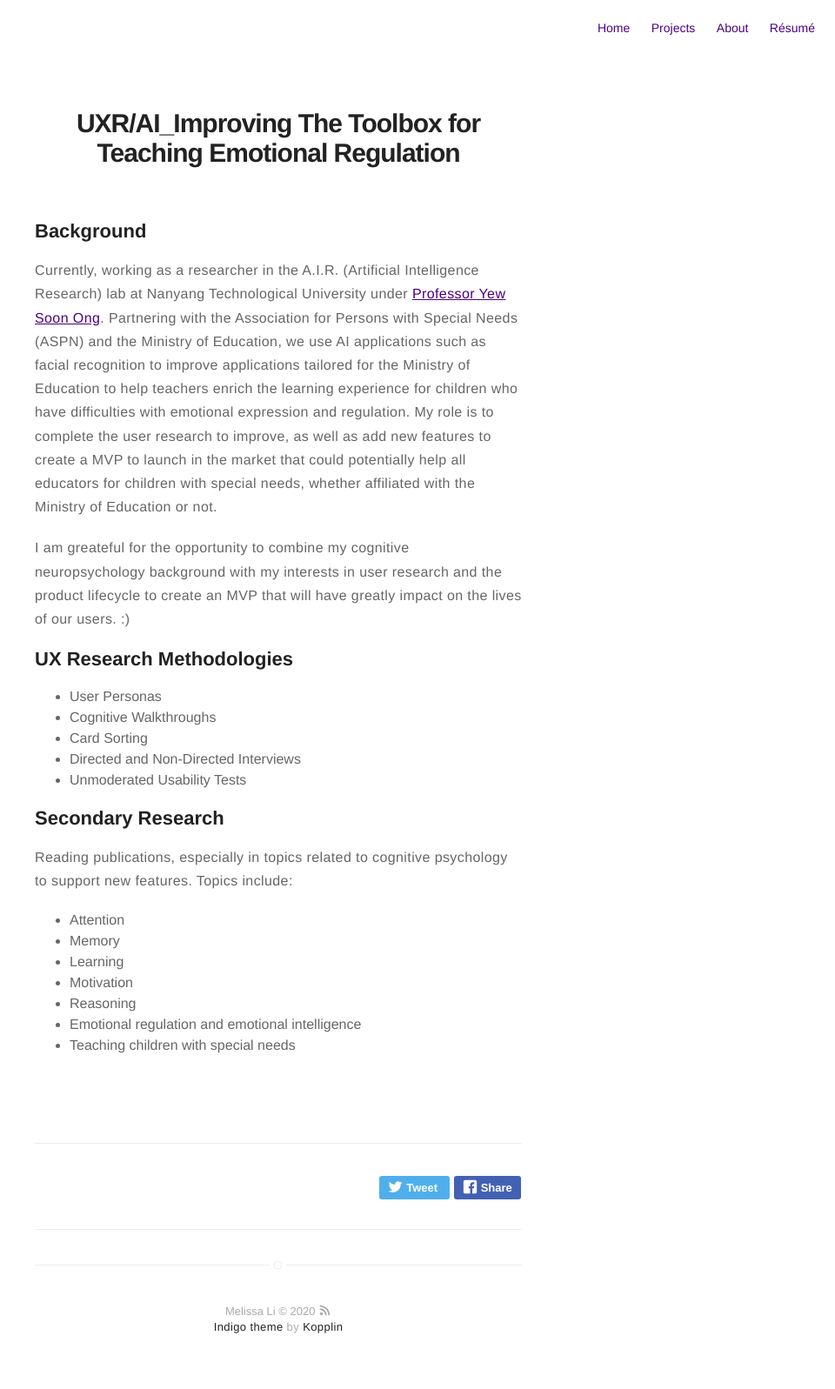
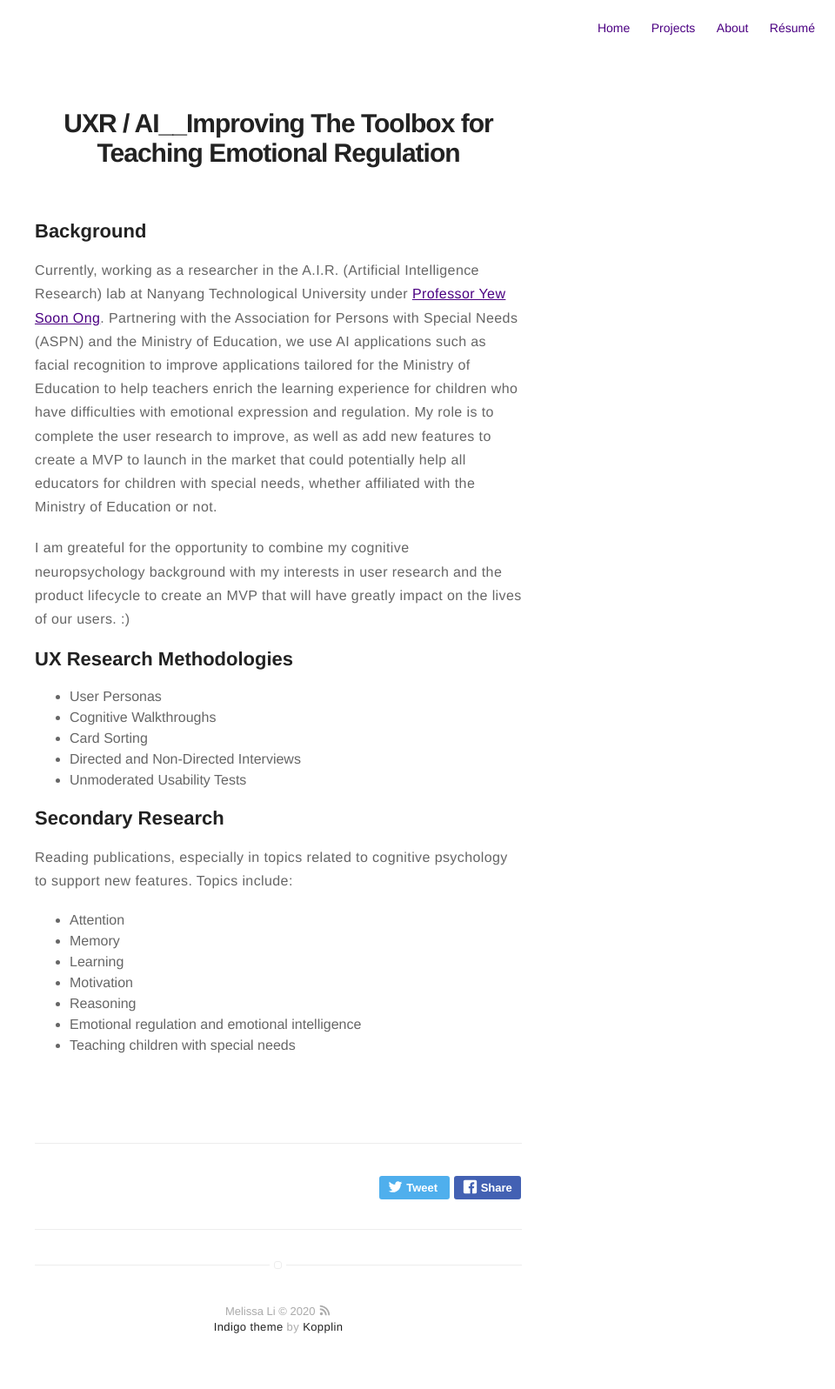
Before and after one commit to im-mel/im-mel.github.io, a Jekyll site: the page built from _posts/2020-02-01-AI-An-Emotional-Regulation-Tool.markdown, in a window 1280 px wide. Shown: the whole page at 87% size, without its empty margins (320-1280 px from the left). Built offline with Jekyll 4.4.1, drawn with Linux system fonts in a browser that asks for light colours.

```diff
--- a/_posts/2020-02-01-AI-An-Emotional-Regulation-Tool.markdown
+++ b/_posts/2020-02-01-AI-An-Emotional-Regulation-Tool.markdown
@@ -1,5 +1,5 @@
 ---
-title: "UXR/AI_Improving The Toolbox for Teaching Emotional Regulation"
+title: "UXR / AI__Improving The Toolbox for Teaching Emotional Regulation"
 layout: post
 date: 2020-02-01 00:01
 tag: false
```
